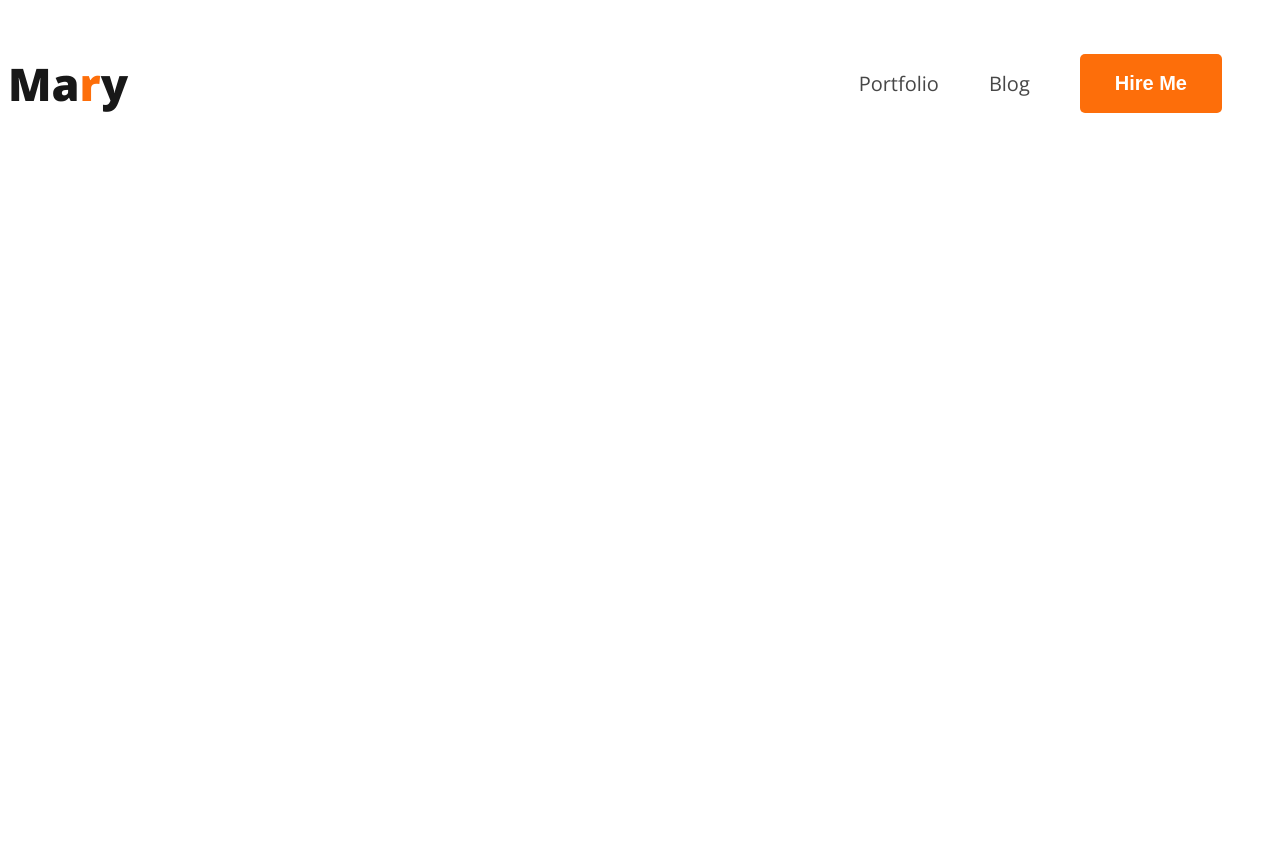
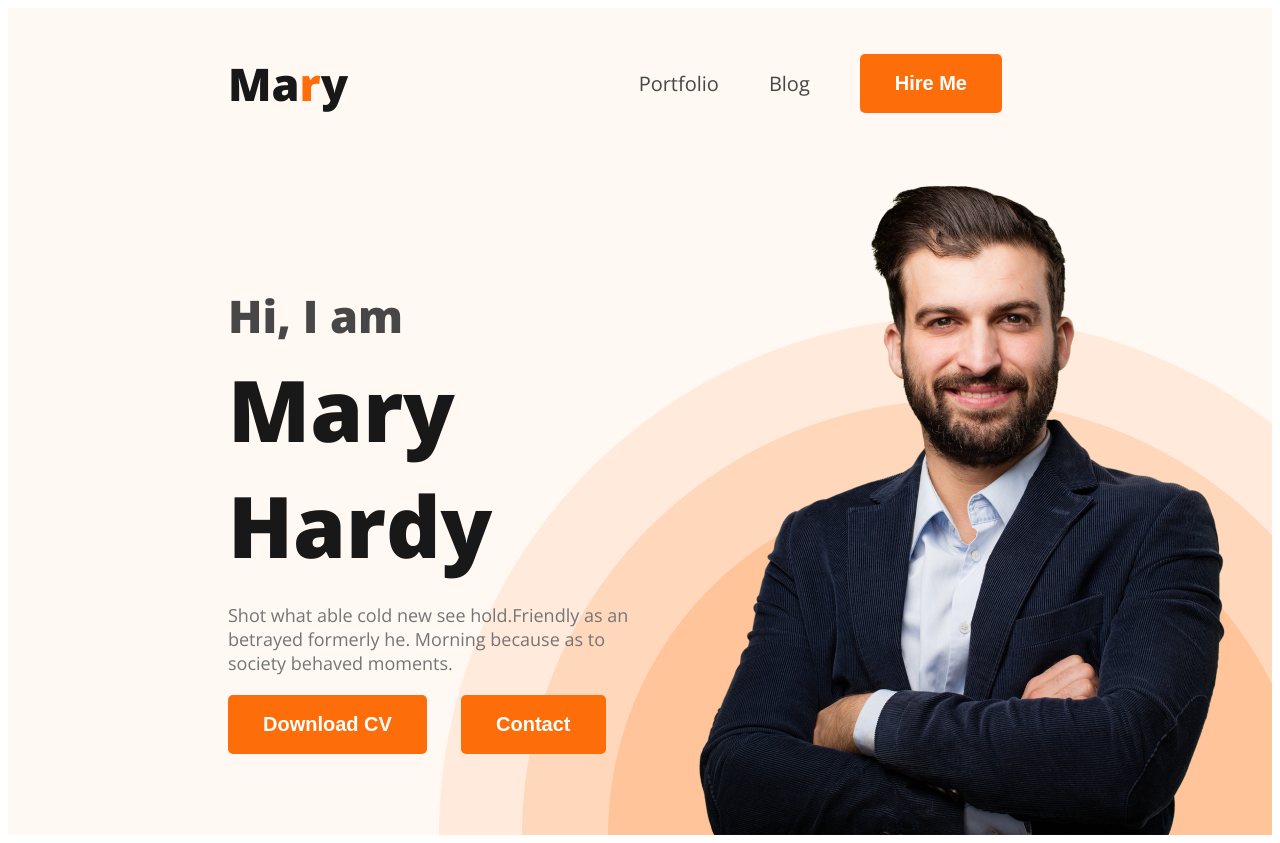
Before and after one commit to musaakramsaleh/portfolio, a plain HTML site: page index.html in a window 1280 px wide. Before the commit the page ends 800 px from the top, so only its background shows below. Drawn offline with nearby package versions, Linux system fonts and the light colour scheme.

Commit message:
header section updated

```diff
--- a/index.html
+++ b/index.html
@@ -10,7 +10,7 @@
 <link href="https://fonts.googleapis.com/css2?family=Open+Sans:ital,wght@0,300;0,400;0,800;1,400&display=swap" rel="stylesheet">
 </head>
 <body>
-    <header>
+    <header class="header">
        <nav>
         <h3 class="nav-title">Ma<span>r</span>y</h3>
         <ul>
@@ -19,6 +19,16 @@
             <li><a href=""><button class="nav-btn">Hire Me</button></a></li>
         </ul>
        </nav>
+       <div class="banner">
+        <div class="banner-content">
+        <h3 class="banner-greet">Hi, I  am</h3>
+        <h1 class="banner-title">Mary Hardy</h1>
+        <p class="banner-p">Shot what able cold new see hold.Friendly as an betrayed formerly he. Morning because as to society behaved moments.</p>
+        <button class="nav-btn">Download CV</button>
+        <button class="nav-btn">Contact</button>
+        </div>
+        <img class="profile-pic" src="../portfolio/images/hardy.png" alt="">
+       </div>
     </header>
     <main>
 
--- a/style/style.css
+++ b/style/style.css
@@ -1,3 +1,4 @@
+
 body{
     font-family: 'Open Sans', sans-serif; font-family: 'Open Sans', sans-serif;
 }
@@ -5,6 +6,7 @@ nav{
     display: flex;
     justify-content: space-between;
     align-items: center;
+    margin: 0 220px;
 }
 .nav-title{
     color:#181818;
@@ -39,3 +41,48 @@ nav li a{
     border: none;
     border-radius: 5px;
 }
+/* Header section */
+.header{
+    background-color: #FFF8F3;
+    background-image: url("../images/header_bg.png");
+    background-repeat: no-repeat;
+    background-position: bottom right;
+}
+.banner{
+    display: flex;
+    /* padding: 30px 30px 0px 150px; */
+    align-items: center;
+    justify-content: space-between;
+    margin-left: 220px;
+    margin-right: 38px;
+}
+.profile-pic{
+    width: 584px;
+    height: 676px;
+}
+.banner-greet{
+    color:#474747;
+    font-size: 45px;
+    margin-bottom: 0px;
+}
+.banner-title{
+    color:#181818;
+    font-size: 85px;
+    font-weight: 700;
+    margin-top: 5px;
+    margin-bottom: 0;
+}
+.banner-p{
+    margin-top: 20px;
+    color:#757575;
+    font-size: 18px;
+    font-weight: 400;
+    margin-bottom: 0;
+}
+.banner-content{
+    width: 585px;
+}
+.banner-content button{
+    margin-top: 20px;
+    margin-right: 30px;
+}
```
